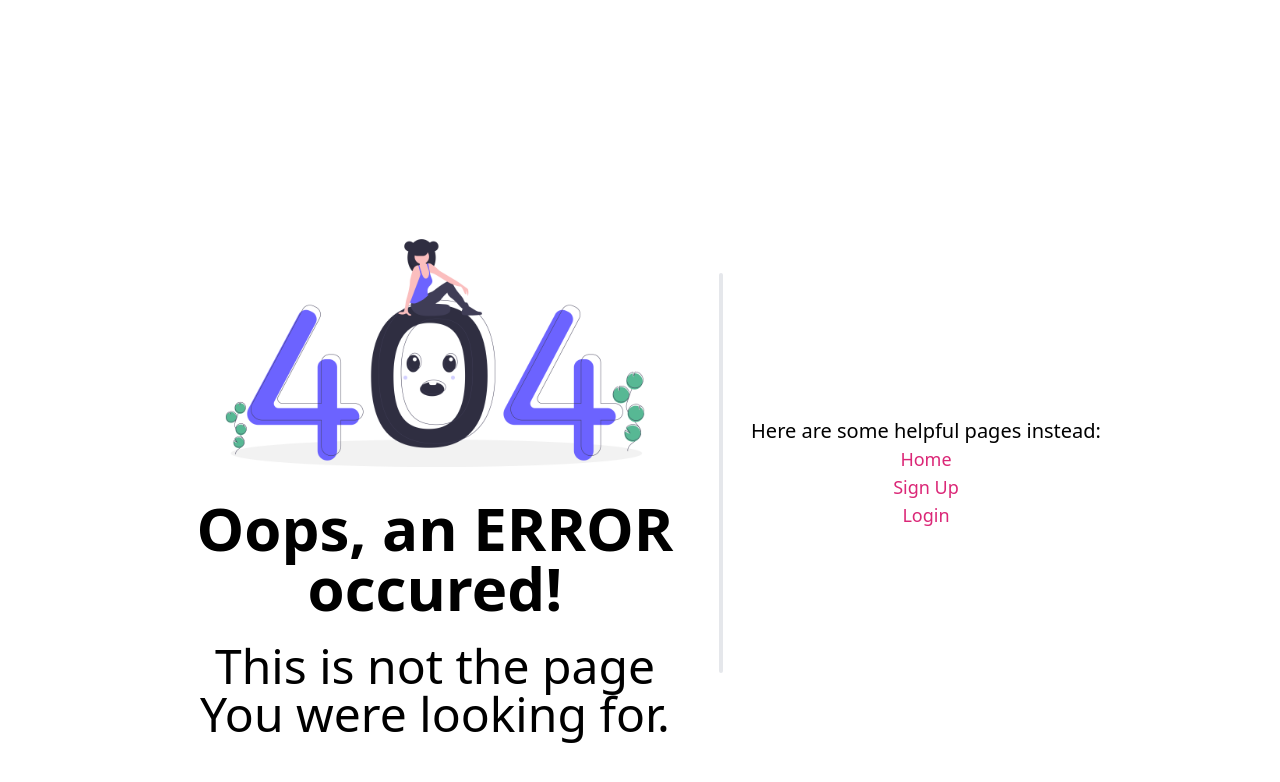
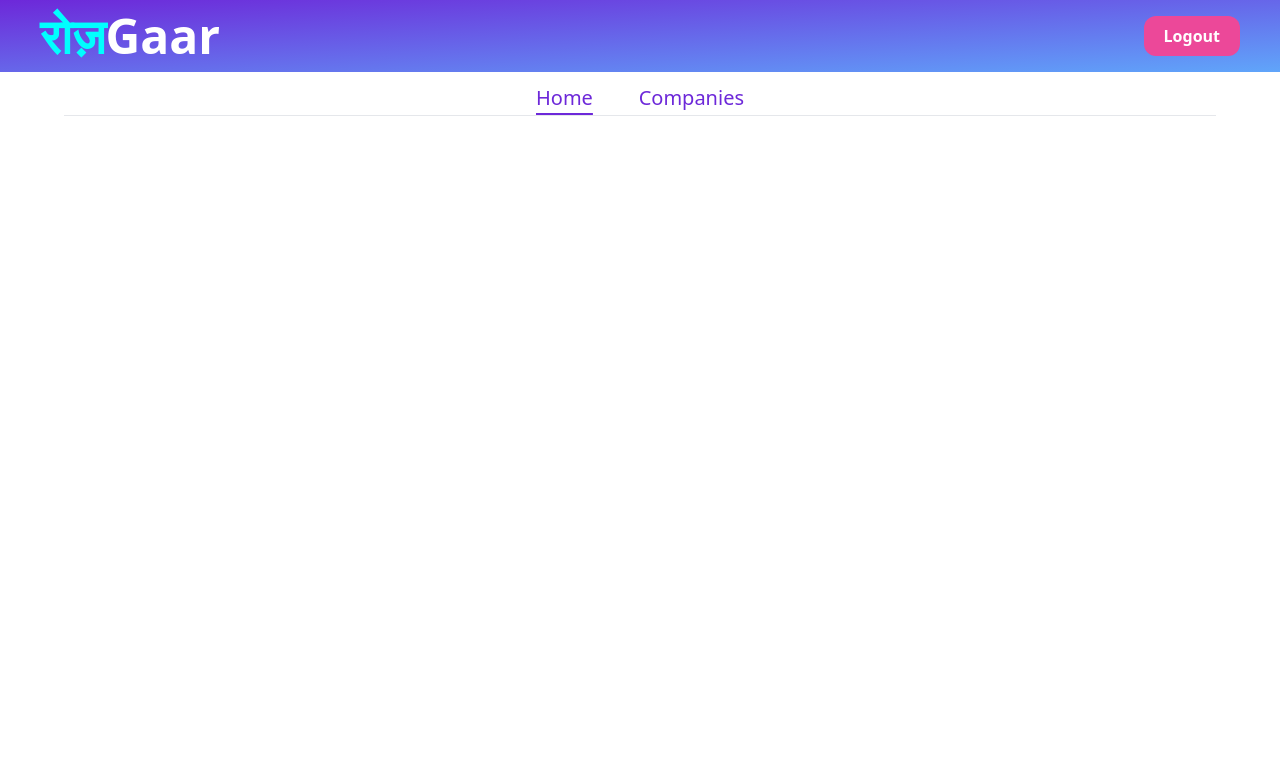
Before and after one commit to devjayprakash/roojgaar, a React (Create React App) app in the folder frontend/: page /workerhome in a window 1280 px wide. Shown: the top 782 px of the page. Built offline with nearby package versions, Linux system fonts and the light colour scheme.

Commit message:
Worker Pages

```diff
--- a/frontend/src/App.jsx
+++ b/frontend/src/App.jsx
@@ -7,14 +7,22 @@ import SignupPage from "./pages/signup";
 import logo from "./logo512.png";
 import nf from "./pages/notfound/notfound.png";
 import NavBar from "./components/navbar";
+import WorkerHomePage from "./pages/workerhome";
+import WorkerCompanies from "./pages/workercompanies";
 
 function App() {
   return (
     <div className="App select-none">
       <BrowserRouter>
         <Switch>
-          <Route path="/nav">
-            <NavBar withSearch />
+          <Route path="/workerhome">
+            <WorkerHomePage />
+          </Route>
+          <Route path="/workercompanies">
+            <WorkerCompanies />
+          </Route>
+          <Route path="/test">
+            <WorkerHomePage />
           </Route>
           <Route path="/" exact>
             <HomePage />
@@ -24,44 +32,6 @@ function App() {
           </Route>
           <Route path="/login">
             <LoginPage />
-          </Route>
-          <Route path="/component">
-            <div className="flex flex-wrap">
-              <Card
-                active
-                name="Jay Prajash Pathak"
-                rate="$400/day"
-                desc="Some Desctiption lanina Jdnfdsfdf Dfdffdsd Dfsdf Reghf Dfs"
-                head={"Best Electrisnn Jamshedpur."}
-              />
-              <Card
-                active
-                name="Jay Prajash Pathak"
-                rate="$400/day"
-                desc="Some Desctiption lanina Jdnfdsfdf Dfdffdsd Dfsdf Reghf Dfs"
-                head={"Best Electrisnn Jamshedpur."}
-              />
-              <Card
-                src={logo}
-                photo={nf}
-                name="Jay Prajash Pathak"
-                rate="$400/day"
-                desc="Some Desctiption lanina Jdnfdsfdf Dfdffdsd Dfsdf Reghf Dfs"
-                head={"Best Electrisnn Jamshedpur."}
-              />
-              <Card
-                name="Jay Prajash Pathak"
-                rate="$400/day"
-                desc="Some Desctiption lanina Jdnfdsfdf Dfdffdsd Dfsdf Reghf Dfs"
-                head={"Best Electrisnn Jamshedpur."}
-              />
-              <Card
-                name="Jay Prajash Pathak"
-                rate="$400/day"
-                desc="Some Desctiption lanina Jdnfdsfdf Dfdffdsd Dfsdf Reghf Dfs"
-                head={"Best Electrisnn Jamshedpur."}
-              />
-            </div>
           </Route>
           <Route>
             <NotFoundPage />
--- /dev/null
+++ b/frontend/src/components/workernav/index.jsx
@@ -0,0 +1,42 @@
+import React from "react";
+import { NavLink } from "react-router-dom";
+
+const WorkerNav = () => {
+  return (
+    <>
+      <div className="w-full flex justify-center">
+        <div className="flex justify-between w-52 m-3">
+          <NavLink
+            style={{
+              textUnderlineOffset: ".5rem",
+            }}
+            activeClassName="underline"
+            to="/workerhome"
+            className="text-xl text-purple-700"
+          >
+            Home
+          </NavLink>
+          <NavLink
+            style={{
+              textUnderlineOffset: ".5rem",
+            }}
+            activeClassName="underline"
+            to="/workercompanies"
+            className="text-xl text-purple-700"
+          >
+            Companies
+          </NavLink>
+        </div>
+      </div>
+      <hr
+        style={{
+          width: "90%",
+          marginLeft: "5%",
+          marginTop: "-.57rem",
+        }}
+      />
+    </>
+  );
+};
+
+export default WorkerNav;
--- /dev/null
+++ b/frontend/src/pages/workercompanies/index.jsx
@@ -0,0 +1,14 @@
+import React from "react";
+import NavBar from "../../components/navbar";
+import WorkerNav from "../../components/workernav";
+
+const WorkerCompanies = () => {
+  return (
+    <div>
+      <NavBar />
+      <WorkerNav />
+    </div>
+  );
+};
+
+export default WorkerCompanies;
--- /dev/null
+++ b/frontend/src/pages/workerhome/index.jsx
@@ -0,0 +1,14 @@
+import React from "react";
+import NavBar from "../../components/navbar";
+import WorkerNav from "../../components/workernav";
+
+const WorkerHomePage = () => {
+  return (
+    <div>
+      <NavBar />
+      <WorkerNav />
+    </div>
+  );
+};
+
+export default WorkerHomePage;
--- a/package.json
+++ b/package.json
@@ -18,7 +18,7 @@
     "nodemon": "^2.0.7"
   },
   "scripts": {
-    "dev" : "nodemon index.js",
+    "dev": "nodemon index.js",
     "start": "node index.js"
   },
   "repository": {
```
Also changed, not shown: frontend/src/pages/signup/index.jsx (+9 -13 lines).
